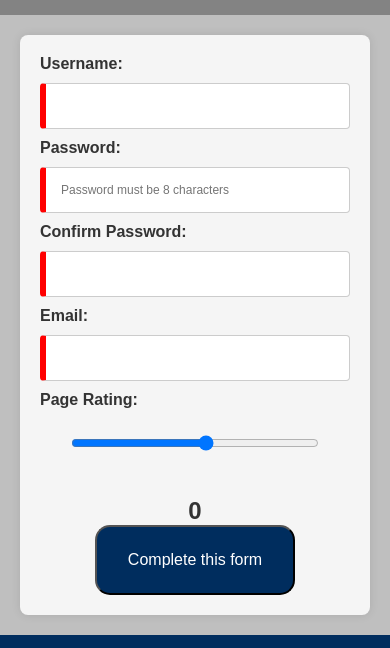
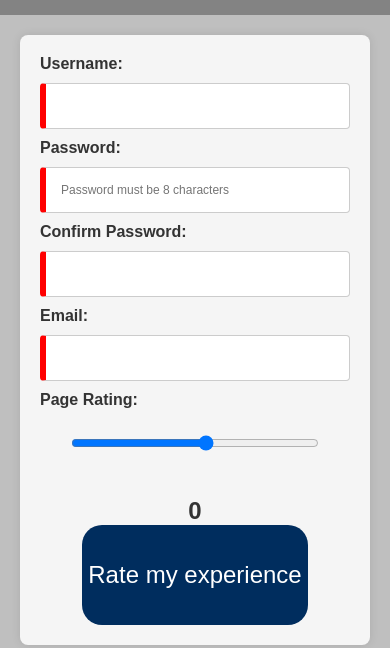
Before and after one commit to HBAustin/wdd230, a plain HTML site: page form.html in a window 390 px wide. Shown: the part 442-1090 px from the top of the page. Drawn offline with Linux system fonts and the light colour scheme.

Commit message:
html ans css edits

```diff
--- a/form.html
+++ b/form.html
@@ -48,7 +48,7 @@
                 <input type="range" id="pageRating" name="pageRating" min="1" max="10" step="1" required>
                 <output for="pageRating">0</output>
 
-                <button type="submit">Complete this form</button>
+                <input type="submit" value="Rate my experience" class="submitBtn">
             </form>
         </section>
     </main>
--- a/styles/form.css
+++ b/styles/form.css
@@ -29,6 +29,15 @@ header {
     padding-top: 100px;
     grid-row: 1;
     grid-column: 1;
+}
+
+.submitBtn {
+    border: none;
+    border-radius: 5px;
+    color: white;
+    background-color: #002d5e;
+    height: 50px;
+    font-size: 1.5rem;
 }
 
 main {
@@ -196,4 +205,8 @@ form label.top input:required:valid {
         font-size: 1rem;
         text-align: center;
     }
+    .submitBtn {
+        height: 100px;
+        border-radius: 20px;
+    }
 }
```
